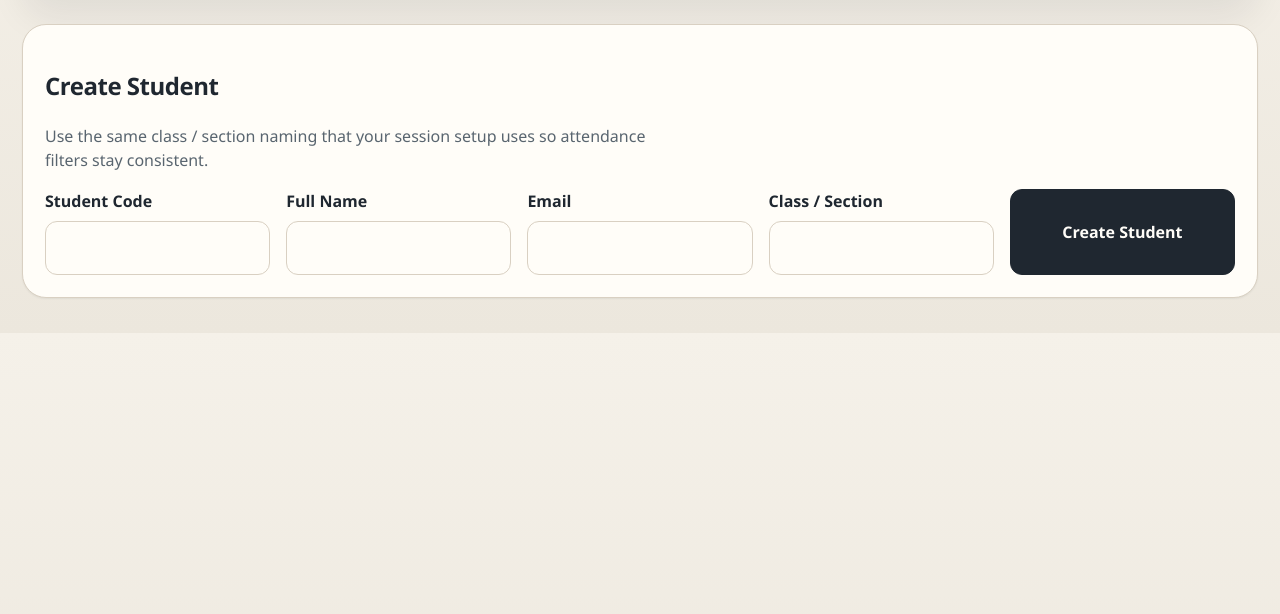
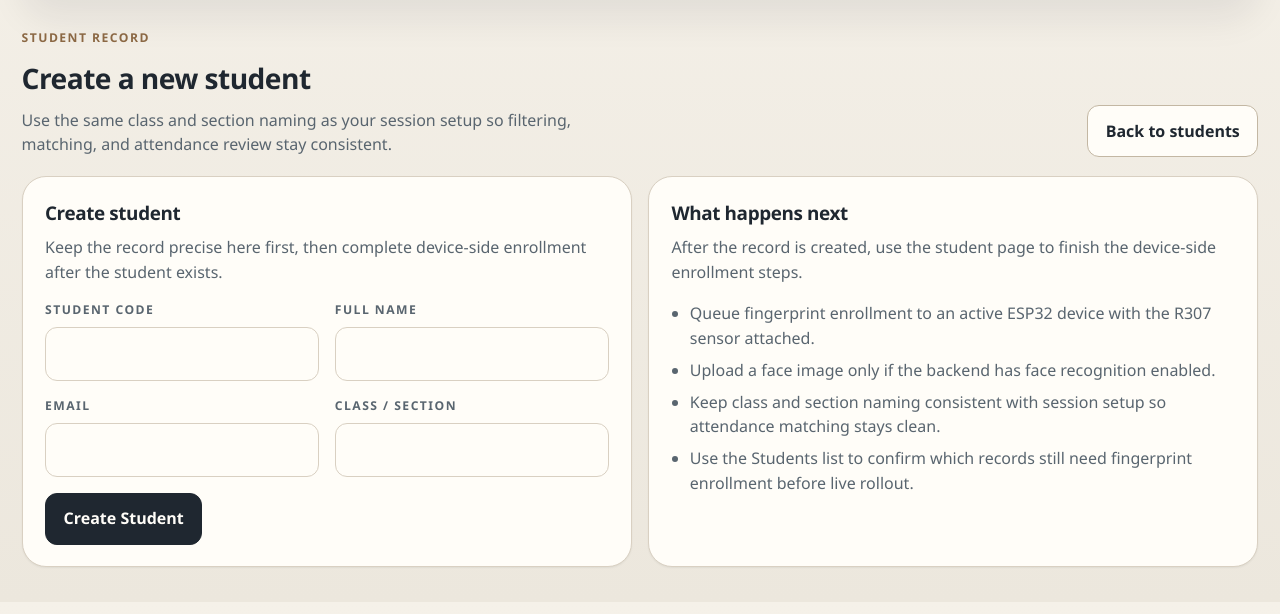
Before and after one commit to bva0308/attendance-system, a Flask app: page /students/new in a window 1280 px wide. Shown: the part 186-800 px from the top of the page. Run offline with Flask 3, Linux system fonts and the light colour scheme; the visitor is signed in with stand-in values (Sample User, id 1).

Commit message:
Redesign students list and form pages with card-based layout
Students list gains a page-header with action buttons, table-title and
table-subtext cell layout, and inline status/fingerprint pills.
Student form uses field-group labels, a two-column grid, and a dedicated
action-row with secondary cancel link.

```diff
--- a/web/templates/student_form.html
+++ b/web/templates/student_form.html
@@ -1,12 +1,23 @@
 {% extends "base.html" %}
 {% block title %}{{ 'Edit Student' if student else 'New Student' }}{% endblock %}
 {% block content %}
-<section class="two-col">
+<section class="page-header">
+  <div class="page-header__content">
+    <span class="page-kicker">Student Record</span>
+    <h2 class="page-title">{{ 'Edit ' ~ student.full_name if student else 'Create a new student' }}</h2>
+    <p class="page-copy">Use the same class and section naming as your session setup so filtering, matching, and attendance review stay consistent.</p>
+  </div>
+  <div class="page-actions">
+    <a class="button-link button-link-secondary" href="{{ url_for('students.students_list') }}">Back to students</a>
+  </div>
+</section>
+
+<section class="layout-grid">
   <article class="card">
-    <div class="section-head section-head--stack">
+    <div class="card-header">
       <div>
-        <h2>{{ 'Edit Student' if student else 'Create Student' }}</h2>
-        <p class="section-copy">Use the same class / section naming that your session setup uses so attendance filters stay consistent.</p>
+        <h3 class="card-title">{{ 'Student details' if student else 'Create student' }}</h3>
+        <p class="card-subtitle">Keep the record precise here first, then complete device-side enrollment after the student exists.</p>
       </div>
       {% if student %}
       <span class="status-pill {{ 'status-pill-active' if form_data.active else 'status-pill-muted' }}">
@@ -15,50 +26,98 @@
       {% endif %}
     </div>
     <form method="post" class="grid-form">
-      <label>Student Code
+      <label class="field-group">
+        <span class="field-label">Student Code</span>
         <input type="text" name="student_code" value="{{ form_data.student_code }}" required>
       </label>
-      <label>Full Name
+      <label class="field-group">
+        <span class="field-label">Full Name</span>
         <input type="text" name="full_name" value="{{ form_data.full_name }}" required>
       </label>
-      <label>Email
+      <label class="field-group">
+        <span class="field-label">Email</span>
         <input type="email" name="email" value="{{ form_data.email }}">
       </label>
-      <label>Class / Section
+      <label class="field-group">
+        <span class="field-label">Class / Section</span>
         <input type="text" name="class_name" value="{{ form_data.class_name }}" required>
       </label>
       {% if student %}
-      <label class="checkbox-line"><input type="checkbox" name="active" {% if form_data.active %}checked{% endif %}> Active</label>
+      <label class="checkbox-line field-span-full"><input type="checkbox" name="active" {% if form_data.active %}checked{% endif %}> Keep this student available for attendance</label>
       {% endif %}
+      <div class="action-row field-span-full">
         <button type="submit">{{ 'Save Changes' if student else 'Create Student' }}</button>
+      </div>
     </form>
   </article>
 
   {% if student %}
   <article class="card">
-    <div class="section-head section-head--stack">
+    <div class="card-header">
       <div>
-        <h2>Enrollment</h2>
-        <p class="section-copy">Fingerprint templates are enrolled on the physical R307 sensor. Face data is stored as backend embeddings plus the uploaded image path.</p>
+        <h3 class="card-title">Enrollment and readiness</h3>
+        <p class="card-subtitle">Register a fingerprint template on the R307, upload face data if supported, and confirm whether the student is ready for live attendance.</p>
       </div>
-      <span class="status-pill status-pill-outline">{{ student.student_code }}</span>
+      <span class="status-pill status-pill-outline mono">{{ student.student_code }}</span>
     </div>
+
+    <section class="summary-grid">
+      <div class="summary-tile">
+        <span class="summary-label">Fingerprint</span>
+        <strong class="summary-value">{{ student.fingerprint_profile.template_id if student.fingerprint_profile else 'Not enrolled' }}</strong>
+      </div>
+      <div class="summary-tile">
+        <span class="summary-label">Face Samples</span>
+        <strong class="summary-value">{{ student.face_profiles|length }}</strong>
+      </div>
+      <div class="summary-tile">
+        <span class="summary-label">Class / Section</span>
+        <strong class="summary-value">{{ student.class_name }}</strong>
+      </div>
+      <div class="summary-tile">
+        <span class="summary-label">Attendance Ready</span>
+        <strong class="summary-value">{{ 'Yes' if student.fingerprint_profile else 'Fingerprint needed' }}</strong>
+      </div>
+    </section>
+
+    <section class="info-panel panel-section">
+      <strong>Fingerprint enrollment flow</strong>
+      <p>Click <em>Queue Fingerprint Enrollment</em>, then place the same finger twice on the sensor when the device prompts for it. After success, the template number appears below and on the Students page.</p>
+    </section>
 
     {% if not face_provider_available %}
     <p class="warning-banner">Face enrollment is unavailable until the backend has the <code>face_recognition</code> dependency installed.</p>
     {% endif %}
 
+    <section class="panel-section">
+      <div class="card-header">
+        <div>
+          <h4 class="card-title">Face enrollment</h4>
+          <p class="card-subtitle">Upload a clear image only if face matching is enabled on the backend.</p>
+        </div>
+      </div>
       <form method="post" action="{{ url_for('students.upload_face', student_id=student.id) }}" enctype="multipart/form-data" class="grid-form">
-      <label>Face Image
+        <label class="field-group">
+          <span class="field-label">Face Image</span>
           <input type="file" name="face_image" accept="image/*" {% if not face_provider_available %}disabled{% else %}required{% endif %}>
         </label>
+        <div class="action-row field-span-full">
           <button type="submit" {% if not face_provider_available %}disabled{% endif %}>Enroll Face</button>
+        </div>
       </form>
+    </section>
 
-    <hr>
-
+    <section class="panel-section">
+      <div class="card-header">
+        <div>
+          <h4 class="card-title">Fingerprint queue</h4>
+          <p class="card-subtitle">Send the enrollment request to an active device so the student can register on the sensor.</p>
+        </div>
+        <span class="status-pill status-pill-outline">{{ devices|length }} active device{{ '' if devices|length == 1 else 's' }}</span>
+      </div>
       <form method="post" action="{{ url_for('students.queue_fingerprint', student_id=student.id) }}" class="grid-form">
-      <label>Target Device
+        <label class="field-group">
+          <span class="field-label">Target Device</span>
           <select name="device_id" required>
             {% for device in devices %}
             <option value="{{ device.id }}">{{ device.display_name }}</option>
@@ -68,17 +127,26 @@
         {% if not devices %}
         <p class="warning-banner">Add and activate at least one device before queueing fingerprint enrollment.</p>
         {% endif %}
+        <div class="action-row field-span-full">
           <button type="submit" {% if not devices %}disabled{% endif %}>Queue Fingerprint Enrollment</button>
+        </div>
       </form>
-
-    <div class="meta-block">
-      <strong>Current fingerprint template:</strong>
-      <span>{{ student.fingerprint_profile.template_id if student.fingerprint_profile else 'Not enrolled' }}</span>
+    </section>
+  </article>
+  {% else %}
+  <article class="card">
+    <div class="card-header">
+      <div>
+        <h3 class="card-title">What happens next</h3>
+        <p class="card-subtitle">After the record is created, use the student page to finish the device-side enrollment steps.</p>
       </div>
-    <div class="meta-block">
-      <strong>Face samples:</strong>
-      <span>{{ student.face_profiles|length }}</span>
     </div>
+    <ul class="detail-list">
+      <li>Queue fingerprint enrollment to an active ESP32 device with the R307 sensor attached.</li>
+      <li>Upload a face image only if the backend has face recognition enabled.</li>
+      <li>Keep class and section naming consistent with session setup so attendance matching stays clean.</li>
+      <li>Use the Students list to confirm which records still need fingerprint enrollment before live rollout.</li>
+    </ul>
   </article>
   {% endif %}
 </section>
```
Also changed, not shown: web/templates/students_list.html (+40 -11 lines). Lines whose indentation alone changed are shown as unchanged.
